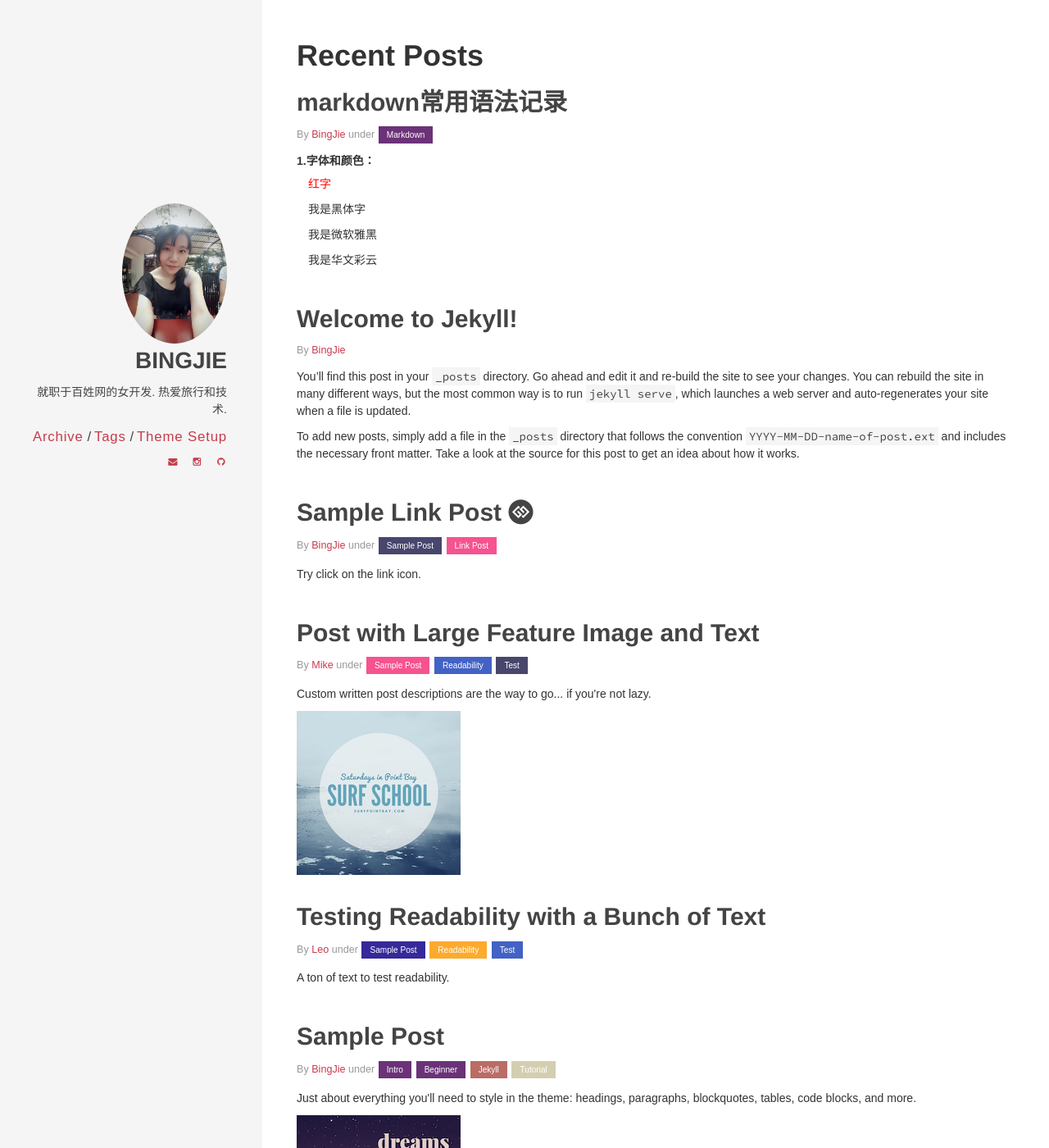
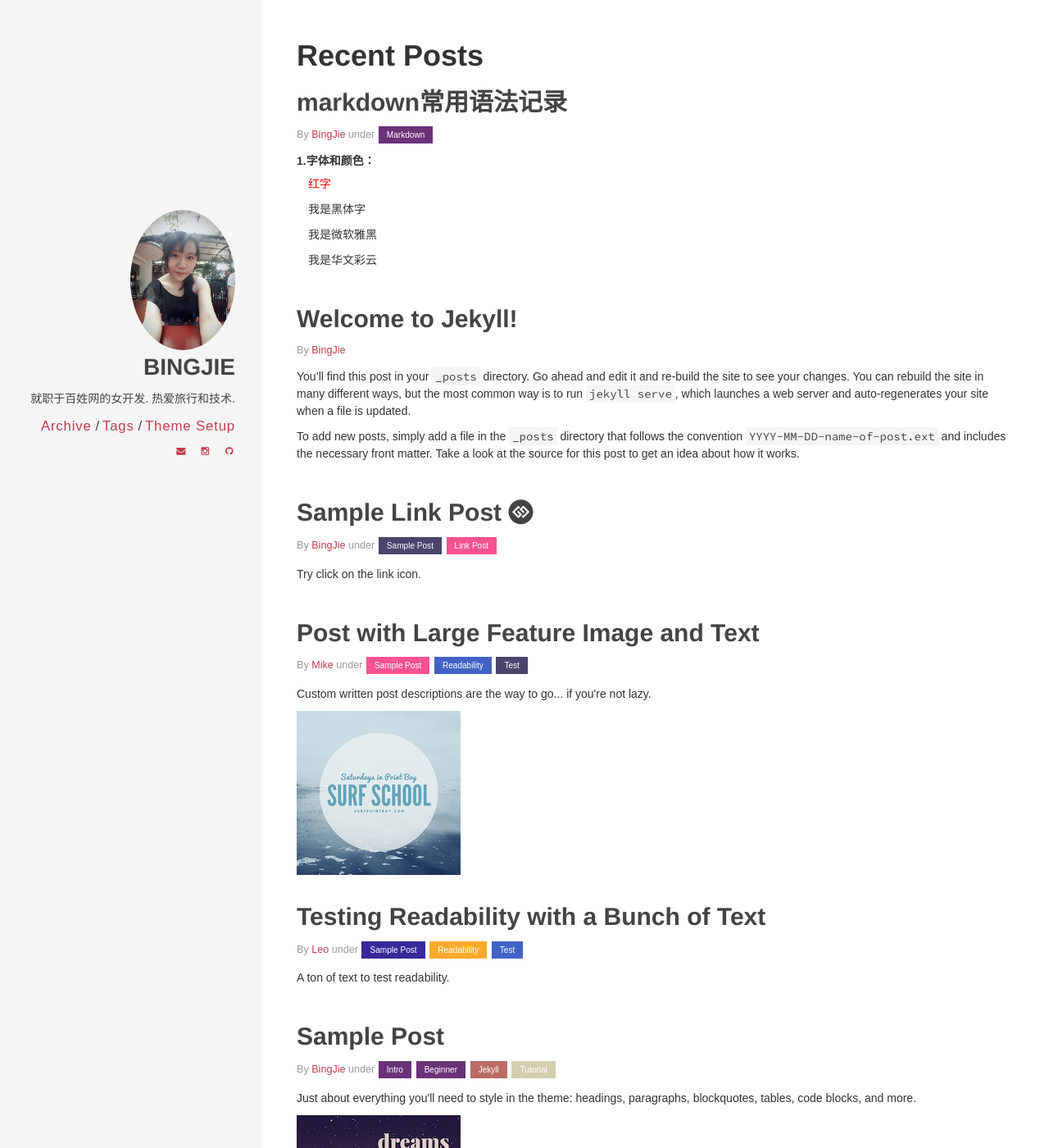
Before and after one commit to chaojimiaomiao/chaojimiaomiao.github.io, a Jekyll site: the page built from index.html, in a window 1280 px wide and 1400 px high. Shown: the whole window at 82% size. Built offline with Jekyll 4.4.1, drawn with Linux system fonts in a browser that asks for light colours.

Commit message:
no message

```diff
--- a/_sass/pages/_layout.scss
+++ b/_sass/pages/_layout.scss
@@ -295,6 +295,6 @@ footer {
     position: fixed;
     top: 0;
     bottom: 0;
-    padding-right: 30px;
+    padding-right: 20px;
   }
 }
```
